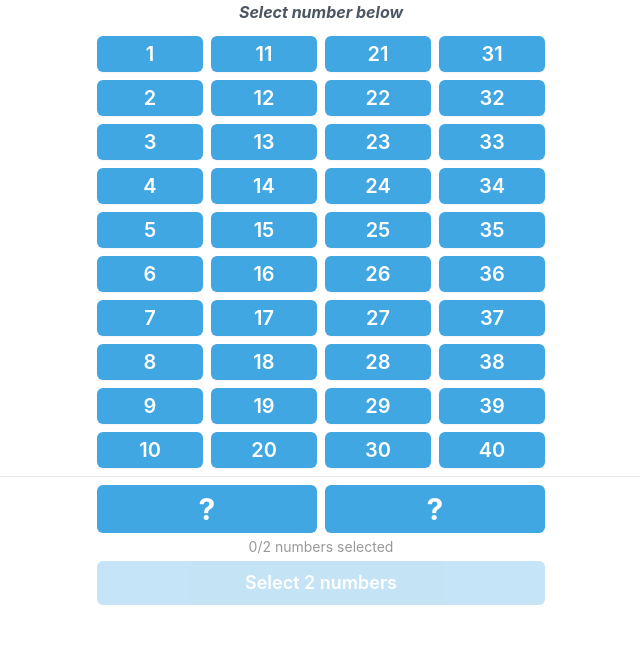
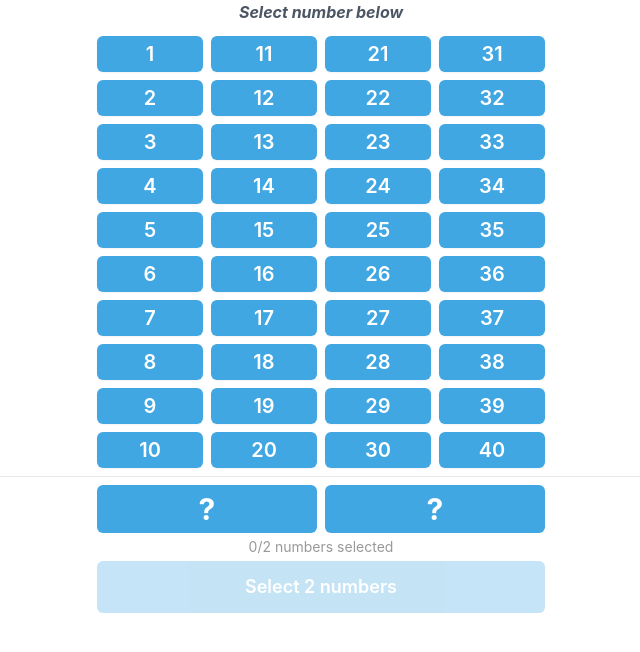
Before and after one commit to chheunseangmeng/Number-Bot, a Vue app: page / in a window 1280 px wide. Shown: the top 652 px of the page, without its empty margins (319-959 px from the left). Built offline with nearby package versions, Linux system fonts and the light colour scheme.

Commit message:
Updated size of the box for the button

```diff
--- a/src/components/ui/SubmitButton.vue
+++ b/src/components/ui/SubmitButton.vue
@@ -1,6 +1,6 @@
 <template>
   <button
-    class="w-full py-2 px-6 rounded-md text-lg font-semibold transition-all
+    class="w-full py-3 px-6 rounded-md text-lg font-semibold transition-all
            active:scale-98 disabled:opacity-30 disabled:cursor-not-allowed
            focus:outline-none focus:ring-2 focus:ring-[var(--tg-theme-button-color)]"
     :class="[
```
